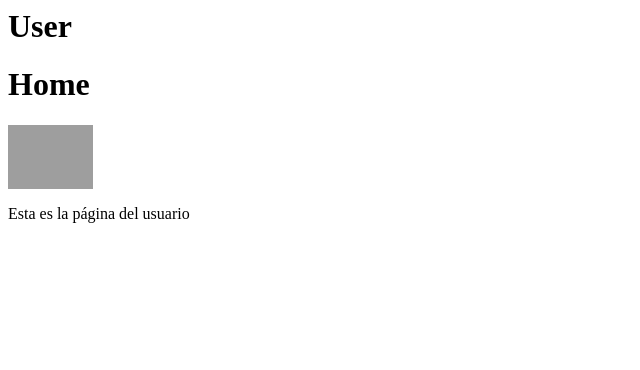
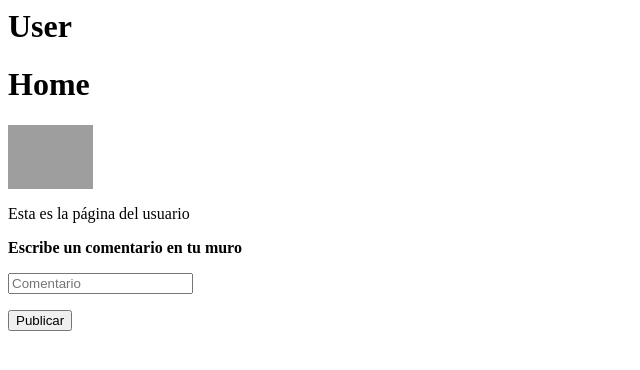
Before and after one commit to Domiciano/PasaporteGITEjercicioK, a plain HTML site: page user.html in a window 1280 px wide. Shown: the whole page, without its empty margins (0-640 px from the left). Drawn offline with Linux system fonts and the light colour scheme; grey boxes are pictures that could not be loaded.

Commit message:
Agregada función de publicar

```diff
--- a/user.html
+++ b/user.html
@@ -9,7 +9,9 @@
         <img src="https://assets.stickpng.com/images/585e4bcdcb11b227491c3396.png" height="64"/>
         <p>Esta es la página del usuario</p>
 
-
+        <p><b>Escribe un comentario en tu muro</b></p>
+        <p><input type="text" placeholder="Comentario"/></p>
+        <p><Button>Publicar</Button></p>
 
     </body>
 </html>
```
